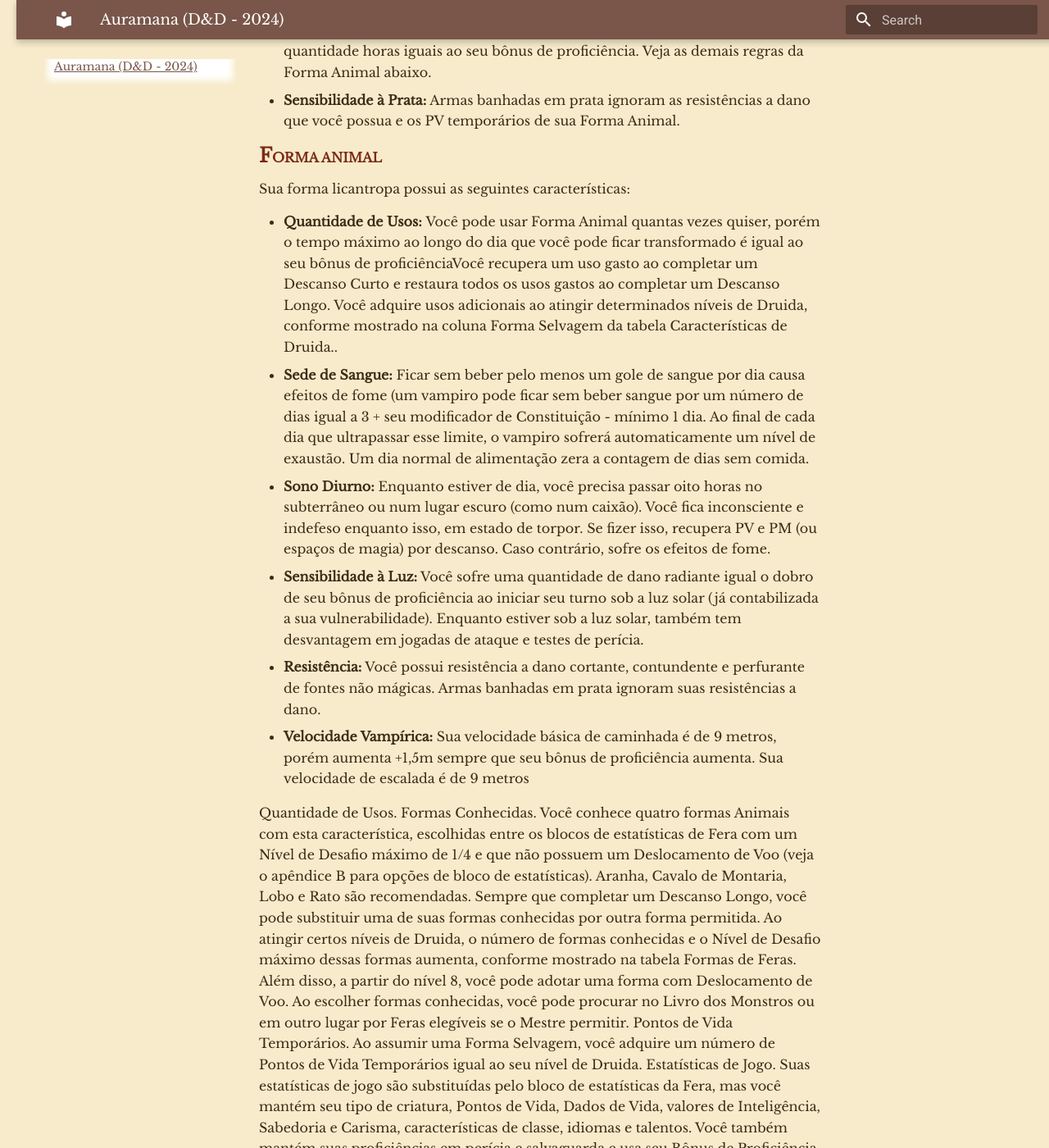
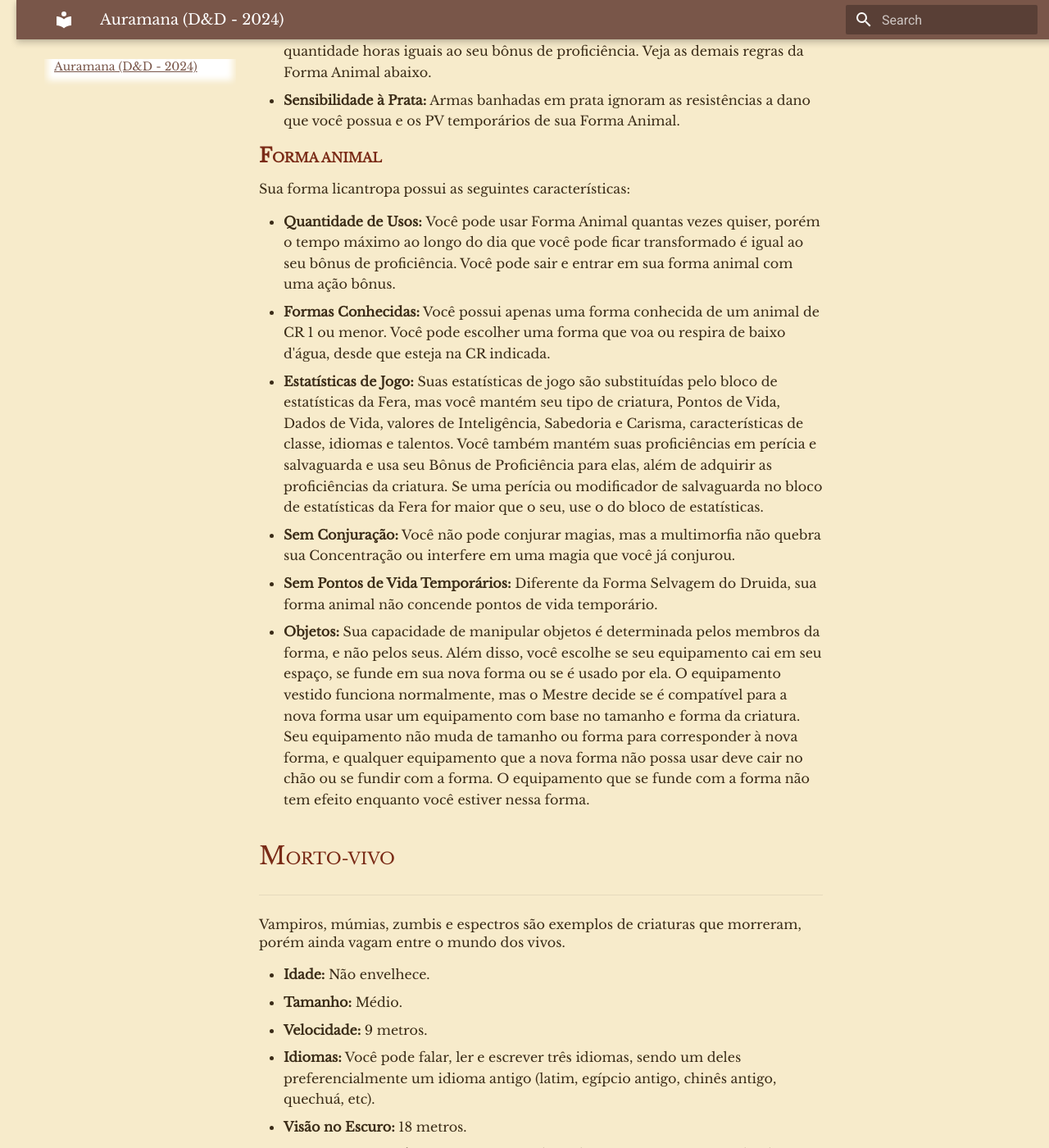
Before and after one commit to ozyssj/auramana-rpg, an MkDocs documentation site: the page built from docs/auramana-dnd.md, in a window 1280 px wide and 1400 px high, scrolled down 10872 px. Shown: the whole window at 82% size. Built offline with MkDocs 1.6.1 and Material for MkDocs 9.7.7, drawn with Linux system fonts in a browser that asks for light colours; some of the changed text lies outside the part shown.

Commit message:
forma animal

```diff
--- a/docs/auramana-dnd.md
+++ b/docs/auramana-dnd.md
@@ -409,7 +409,7 @@
     <li><strong>Idiomas:</strong> Dois idiomas à escolha.</li>
     <li><strong>Visão no Escuro:</strong> 18 metros.</li>
     <li><strong>Armas Naturais:</strong> Com uma ação livre, você pode entrar ou sair de uma forma híbrida entre humano e animal. Neste estado, seus ataques desarmados causam 1d6 de dano. O tipo de dano e atributo utilizado nas rolagens estão relacionados ao ataque principal de sua forma animal. Seus ataques desarmados, enquanto transformado, são considerados mágicos.</li>
-    <li><strong>Forma Animal:</strong> Escolha um animal de CR 1 ou menor (lobo atroz, leão, tigre, hiena gigante, urso pardo, etc). Uma vez feita a escolha, ela não pode ser alterada. Com uma ação bônus, você pode pode ficar nna forma escolhida uma quantidade horas iguais ao seu bônus de proficiência. Veja as demais regras da Forma Animal abaixo.</li>
+    <li><strong>Forma Animal:</strong> Escolha um animal de CR 1 ou menor (lobo atroz, leão, tigre, hiena gigante, urso pardo, etc). Uma vez feita a escolha, ela não pode ser alterada. Com uma ação bônus, você pode pode ficar na forma escolhida uma quantidade horas iguais ao seu bônus de proficiência. Veja as demais regras da Forma Animal abaixo.</li>
     <li><strong>Sensibilidade à Prata:</strong> Armas banhadas em prata ignoram as resistências a dano  que você possua e os PV temporários de sua Forma Animal.</li>
   </ul>
 </section>
@@ -419,26 +419,15 @@
       Sua forma licantropa possui as seguintes características:
     </p>
   <ul>
-    <li><strong>Quantidade de Usos: </strong>Você pode usar Forma Animal quantas vezes quiser, porém o tempo máximo ao longo do dia que você pode ficar transformado é igual ao seu bônus de proficiênciaVocê recupera um uso gasto ao completar um Descanso Curto e restaura todos os usos gastos ao completar um Descanso Longo.
-Você adquire usos adicionais ao atingir determinados níveis de Druida, conforme mostrado na coluna Forma Selvagem da tabela Características de Druida..</li>
-
-
-    <li><strong>Sede de Sangue:</strong> Ficar sem beber pelo menos um gole de sangue por dia causa efeitos de fome (um vampiro pode ficar sem beber sangue por um número de dias igual a 3 + seu modificador de Constituição - mínimo 1 dia. Ao final de cada dia que ultrapassar esse limite, o vampiro sofrerá automaticamente um nível de exaustão. Um dia normal de alimentação zera a contagem de dias sem comida.</li>
-      <li><strong>Sono Diurno:</strong> Enquanto estiver de dia, você precisa passar oito horas no subterrâneo ou num lugar escuro (como num caixão). Você fica inconsciente e indefeso enquanto isso, em estado de torpor. Se fizer isso, recupera PV e PM (ou espaços de magia) por descanso. Caso contrário, sofre os efeitos de fome.</li>
-    <li><strong>Sensibilidade à Luz:</strong> Você sofre uma quantidade de dano radiante igual o dobro de seu bônus de proficiência ao iniciar seu turno sob a luz solar (já contabilizada a sua vulnerabilidade). Enquanto estiver sob a luz solar, também tem desvantagem em jogadas de ataque e testes de perícia.</li>
-    <li><strong>Resistência:</strong> Você possui resistência a dano cortante, contundente e perfurante de fontes não mágicas. Armas banhadas em prata ignoram suas resistências a dano.</li>
-    <li><strong>Velocidade Vampírica:</strong> Sua velocidade básica de caminhada é de 9 metros, porém aumenta +1,5m sempre que seu bônus de proficiência aumenta. Sua velocidade de escalada é de 9 metros
+    <li><strong>Quantidade de Usos: </strong>Você pode usar Forma Animal quantas vezes quiser, porém o tempo máximo ao longo do dia que você pode ficar transformado é igual ao seu bônus de proficiência. Você pode sair e entrar em sua forma animal com uma ação bônus.</li>
+    <li><strong>Formas Conhecidas:</strong> Você possui apenas uma forma conhecida de um animal de CR 1 ou menor. Você pode escolher uma forma que voa ou respira de baixo d'água, desde que esteja na CR indicada.</li>
+    <li><strong>Estatísticas de Jogo:</strong> Suas estatísticas de jogo são substituídas pelo bloco de estatísticas da Fera, mas você mantém seu tipo de criatura, Pontos de Vida, Dados de Vida, valores de Inteligência, Sabedoria e Carisma, características de classe, idiomas e talentos. Você também mantém suas proficiências em perícia e salvaguarda e usa seu Bônus de Proficiência para elas, além de adquirir as proficiências da criatura. Se uma perícia ou modificador de salvaguarda no bloco de estatísticas da Fera for maior que o seu, use o do bloco de estatísticas.</li>
+    <li><strong> Sem Conjuração:</strong> Você não pode conjurar magias, mas a multimorfia não quebra sua Concentração ou interfere em uma magia que você já conjurou.</li>
+    <li><strong>Sem Pontos de Vida Temporários:</strong>  Diferente da Forma Selvagem do Druida, sua forma animal não concende pontos de vida temporário.</li>
+    <li><strong> Objetos:</strong> Sua capacidade de manipular objetos é determinada pelos membros da forma, e não pelos seus. Além disso, você escolhe se seu equipamento cai em seu espaço, se funde em sua nova forma ou se é usado por ela. O equipamento vestido funciona normalmente, mas o Mestre decide se é compatível para a nova forma usar um equipamento com base no tamanho e forma da criatura. Seu equipamento não muda de tamanho ou forma para corresponder à nova forma, e qualquer equipamento que a nova forma não possa usar deve cair no chão ou se fundir com a forma. O equipamento que se funde com a forma não tem efeito enquanto você estiver nessa forma.</li>
   </ul>
 </section>
 
-
-Quantidade de Usos.
-
-Formas Conhecidas. Você conhece quatro formas Animais com esta característica, escolhidas entre os blocos de estatísticas de Fera com um Nível de Desafio máximo de 1/4 e que não possuem um Deslocamento de Voo (veja o apêndice B para opções de bloco de estatísticas). Aranha, Cavalo de Montaria, Lobo e Rato são recomendadas. Sempre que completar um Descanso Longo, você pode substituir uma de suas formas conhecidas por outra forma permitida. Ao atingir certos níveis de Druida, o número de formas conhecidas e o Nível de Desafio máximo dessas formas aumenta, conforme mostrado na tabela Formas de Feras. Além disso, a partir do nível 8, você pode adotar uma forma com Deslocamento de Voo. Ao escolher formas conhecidas, você pode procurar no Livro dos Monstros ou em outro lugar por Feras elegíveis se o Mestre permitir.
-
-
-Pontos de Vida Temporários. Ao assumir uma Forma Selvagem, você adquire um número de Pontos de Vida Temporários igual ao seu nível de Druida.
-Estatísticas de Jogo. Suas estatísticas de jogo são substituídas pelo bloco de estatísticas da Fera, mas você mantém seu tipo de criatura, Pontos de Vida, Dados de Vida, valores de Inteligência, Sabedoria e Carisma, características de classe, idiomas e talentos. Você também mantém suas proficiências em perícia e salvaguarda e usa seu Bônus de Proficiência para elas, além de adquirir as proficiências da criatura. Se uma perícia ou modificador de salvaguarda no bloco de estatísticas da Fera for maior que o seu, use o do bloco de estatísticas. Sem Conjuração. Você não pode conjurar magias, mas a multimorfia não quebra sua Concentração ou interfere em uma magia que você já conjurou. Objetos. Sua capacidade de manipular objetos é determinada pelos membros da forma, e não pelos seus. Além disso, você escolhe se seu equipamento cai em seu espaço, se funde em sua nova forma ou se é usado por ela. O equipamento vestido funciona normalmente, mas o Mestre decide se é compatível para a nova forma usar um equipamento com base no tamanho e forma da criatura. Seu equipamento não muda de tamanho ou forma para corresponder à nova forma, e qualquer equipamento que a nova forma não possa usar deve cair no chão ou se fundir com a forma. O equipamento que se funde com a forma não tem efeito enquanto você estiver nessa forma.
 
 <section class="raca">
   <h3>Morto-Vivo</h3>
```
